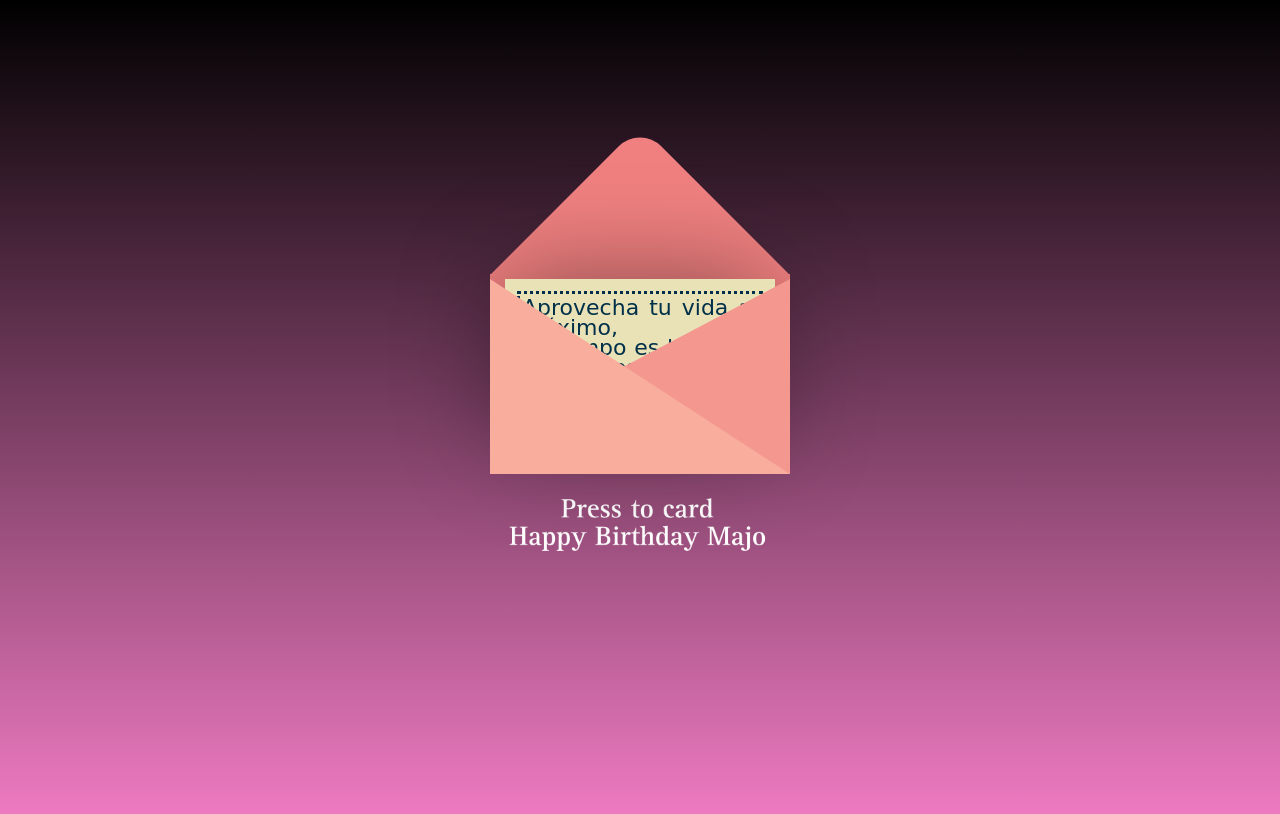
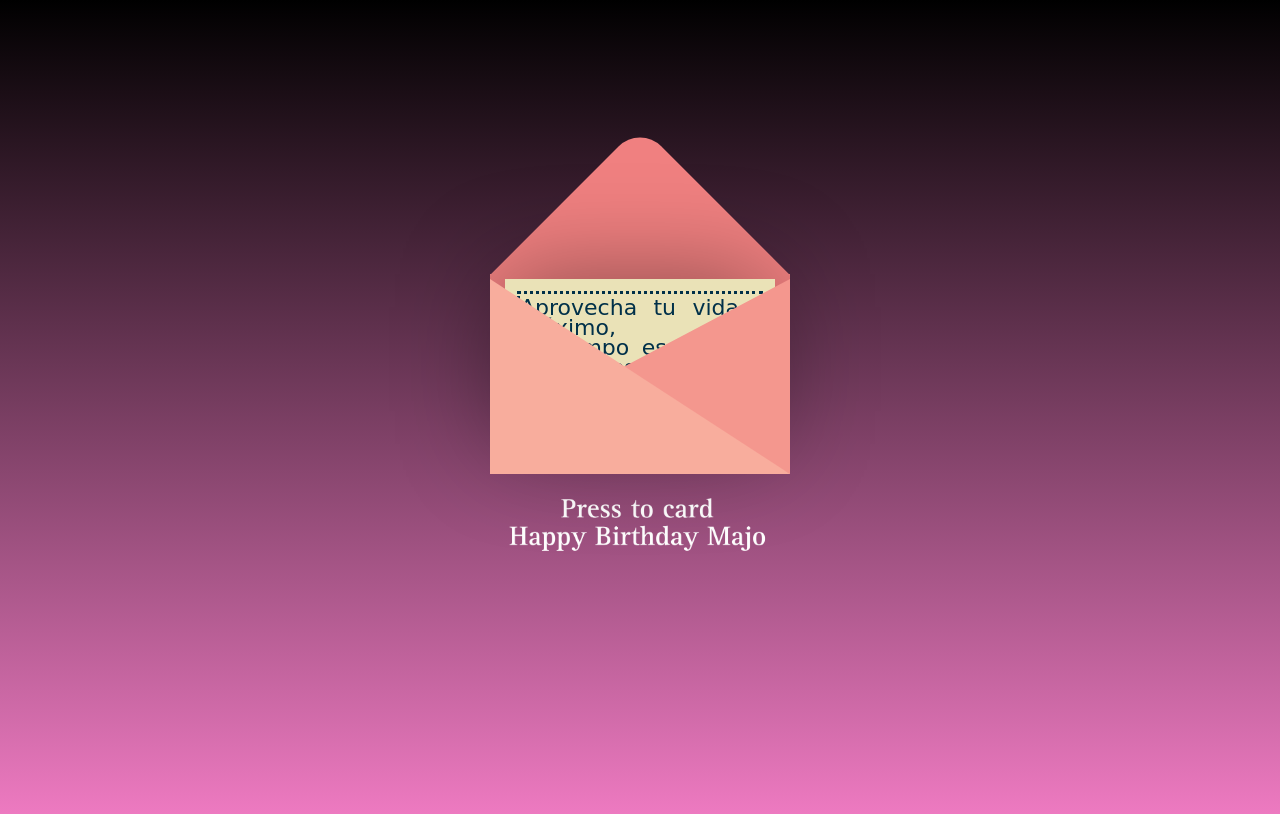
Before and after one commit to majobirthay/birthday, a plain HTML site: page index.html in a window 1280 px wide. Drawn offline with nearby package versions, Linux system fonts and the light colour scheme.

Commit message:
Update style.css

```diff
--- a/css/style.css
+++ b/css/style.css
@@ -1,4 +1,4 @@
-/* Set the colour and the position of the background and the elements */
+
 body {
   display: flex;
   justify-content: center;
@@ -22,7 +22,6 @@ h1{
   animation: up 3s linear infinite;
 }
 
-/* Style the envelope and the card */
 .envelope {
   position: relative;
   width: 300px;
@@ -69,8 +68,7 @@ h1{
   font-size: 22px;
   line-height: 20px;
   top: 19px;
-  left: 17px;
-  right: 17px;
+  left: 15px;
   color: #003049;
   text-align: justify;
 }
```
